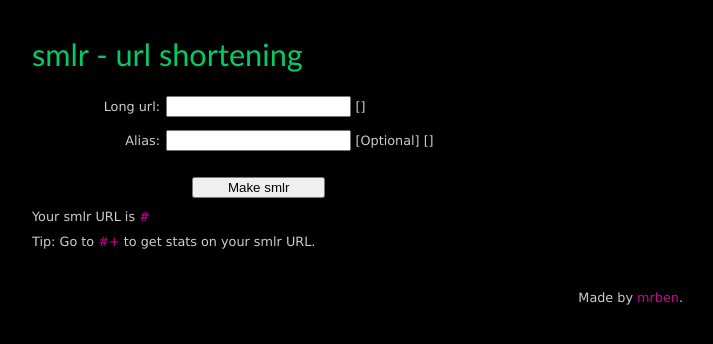
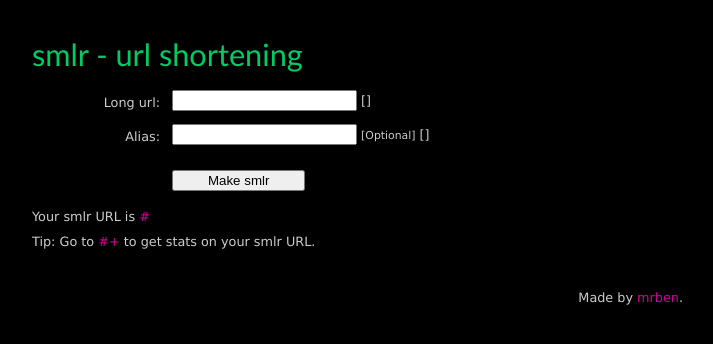
Before and after one commit to bentappin/smlr, a Python web app: template templates/index.html in a window 1280 px wide. Shown: the top 344 px of the page, without its empty margins (275-988 px from the left). Run offline with Jinja, Linux system fonts and the light colour scheme; the template is opened without the code that fills it: most values are stand-ins (such as "Sample title", 1, 10 or a date in 2020); form fields are guessed from the names that the template uses.

Commit message:
Form styling

```diff
--- a/static/css/site.css
+++ b/static/css/site.css
@@ -63,6 +63,10 @@ h4 {
 	padding-top: 0.6em;
 }
 
+small {
+	font-size: 0.85em;
+}
+
 #header {
 	font-family: "Trebuchet MS", helvetica, verdana, arial, sans-serif;
 	font-size: 1em;
@@ -110,16 +114,30 @@ body {
 	clear: both;
 }
 
-label {
+.form-row {
+	margin:1em 0;
+}
+
+.form-row .label-col {
+	float: left;
+	position: absolute;
+	width: 150px;
+	margin-top: 0.2em;
+}
+
+.form-row .input-col {
+	margin-left: 140px;
+	display: inline;
+}
+
+.form-row label {
 	width: 10em;
 	float: left;
 	text-align: right;
-	margin-right: 0.5em;
 	padding-top: 0.35em;
-	display: block;
 }
 
-label:after {
+.form-row label:after {
 	content: ':';
 }
 
@@ -132,7 +150,6 @@ label:after {
 }
 
 #make_smlr {
-	margin-left: 12em;
 	width: 10em;
 }
 
--- a/templates/index.html
+++ b/templates/index.html
@@ -1,18 +1,31 @@
 {% extends 'base.html' %}
 {% block content %}
 <form action="/" method="POST">
-	<p>
-	  {{ form.long_url.label_tag }}
-		{{ form.long_url }}
-		{{ form.long_url.errors }}
-	</p>
-	<p>
-		{{ form.alias.label_tag }}
-		{{ form.alias }} <span>[Optional]</span>
-		{{ form.alias.errors }}
+	<div class="form-row">
+		<div class="label-col">
+	  	{{ form.long_url.label_tag }}
+		</div>
+		<div class="input-col">
+			{{ form.long_url }}
+			{{ form.long_url.errors }}
+		</div>
+	</div>
+
+	<div class="form-row">
+		<div class="label-col">
+			{{ form.alias.label_tag }}
+		</div>
+		<div class="input-col">
+			{{ form.alias }} <small>[Optional]</small>
+			{{ form.alias.errors }}
+		</div>
 	<p>
 
-  <p><input type="submit" value="Make smlr" id="make_smlr" /></p>
+	<div class="form-row">
+		<div class="input-col">
+  		<input type="submit" value="Make smlr" id="make_smlr" />
+		</div>
+	</div>
 
   <div id="result">
   {% if url %}
```
